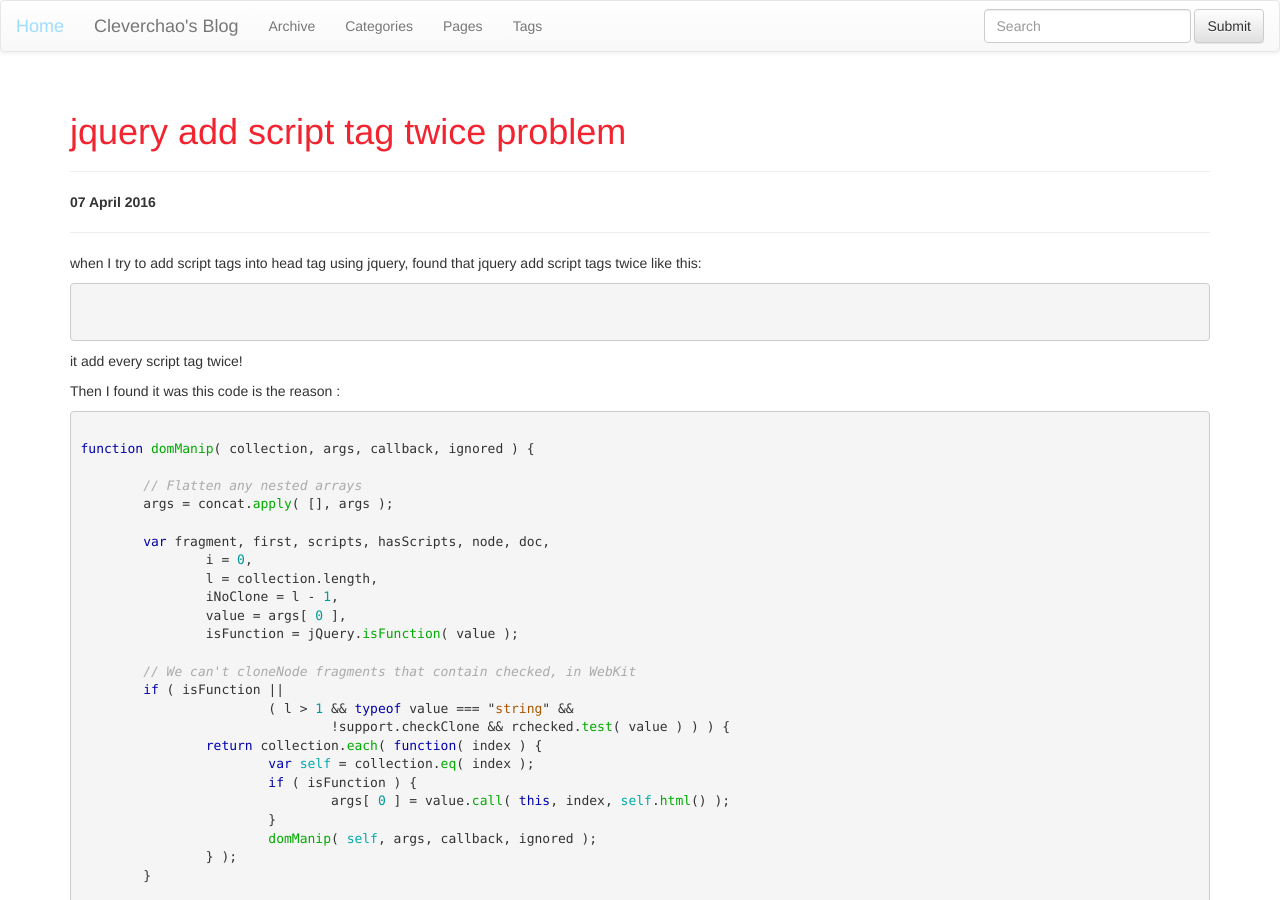
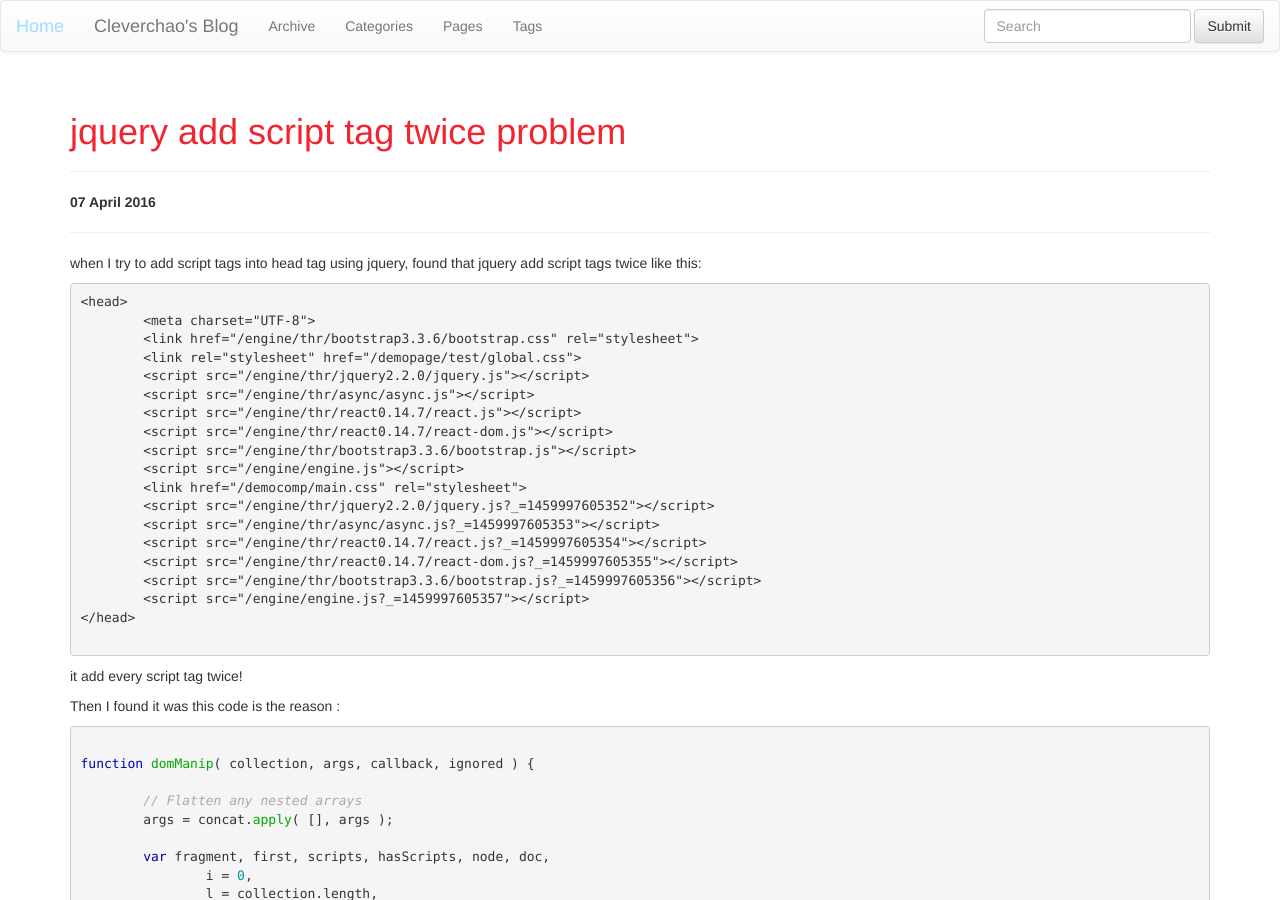
Before and after one commit to cleverchao/blog, a Jekyll site: the page built from _posts/jquery/2016-04-07-jquery-add-script-tag-twice-problem.md, in a window 1280 px wide and 900 px high. Built offline with Jekyll 4.4.1, drawn with Linux system fonts in a browser that asks for light colours; nearby versions of some CDN libraries; comment, search, counter and statistics services are not loaded; part of the change alters nothing that is shown.

Commit message:
Update 2016-04-07-jquery-add-script-tag-twice-problem.md

````diff
--- a/_posts/jquery/2016-04-07-jquery-add-script-tag-twice-problem.md
+++ b/_posts/jquery/2016-04-07-jquery-add-script-tag-twice-problem.md
@@ -12,7 +12,24 @@ tags: [jquery]
 when I try to add script tags into head tag using jquery, found that jquery add script tags twice like this:
 
 ``` HTML
-
+<head>
+	<meta charset="UTF-8">
+	<link href="/engine/thr/bootstrap3.3.6/bootstrap.css" rel="stylesheet">
+	<link rel="stylesheet" href="/demopage/test/global.css">
+	<script src="/engine/thr/jquery2.2.0/jquery.js"></script>
+	<script src="/engine/thr/async/async.js"></script>
+	<script src="/engine/thr/react0.14.7/react.js"></script>
+	<script src="/engine/thr/react0.14.7/react-dom.js"></script>
+	<script src="/engine/thr/bootstrap3.3.6/bootstrap.js"></script>
+	<script src="/engine/engine.js"></script>
+	<link href="/democomp/main.css" rel="stylesheet">
+	<script src="/engine/thr/jquery2.2.0/jquery.js?_=1459997605352"></script>
+	<script src="/engine/thr/async/async.js?_=1459997605353"></script>
+	<script src="/engine/thr/react0.14.7/react.js?_=1459997605354"></script>
+	<script src="/engine/thr/react0.14.7/react-dom.js?_=1459997605355"></script>
+	<script src="/engine/thr/bootstrap3.3.6/bootstrap.js?_=1459997605356"></script>
+	<script src="/engine/engine.js?_=1459997605357"></script>
+</head>
 
 ```
 
````
